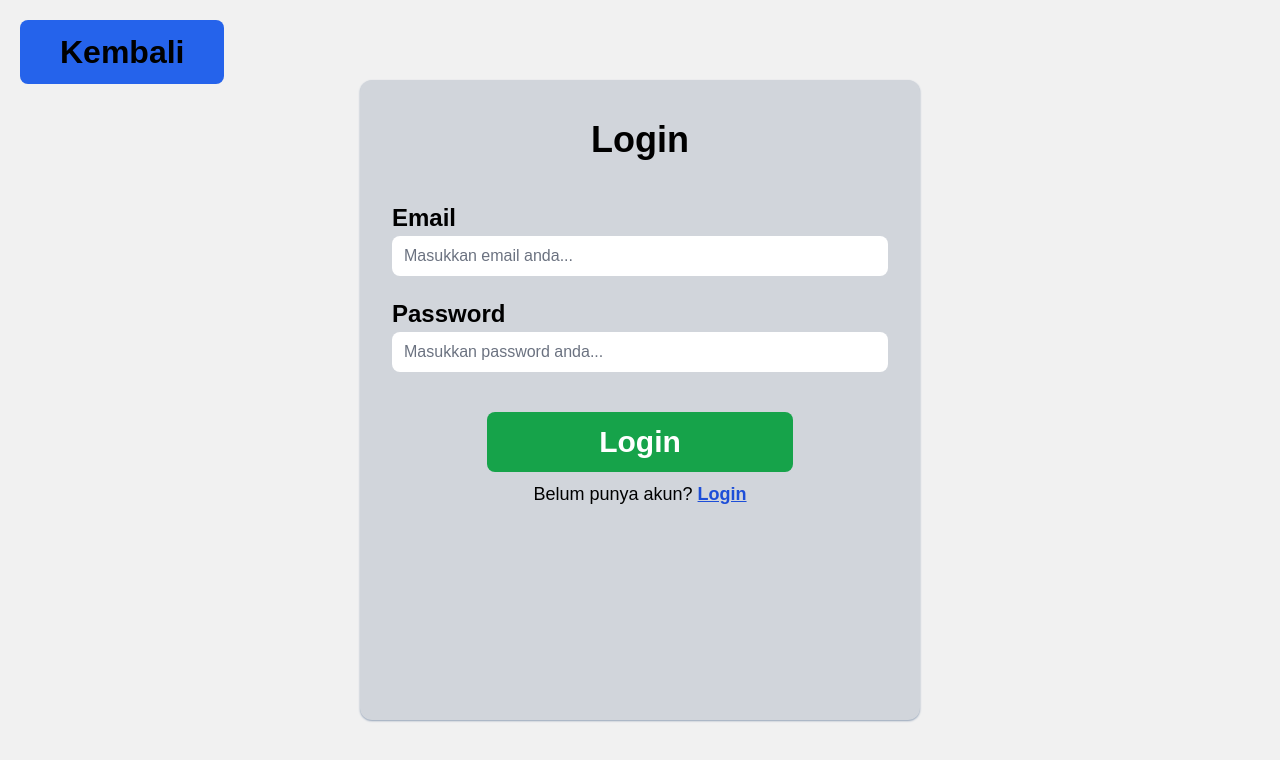
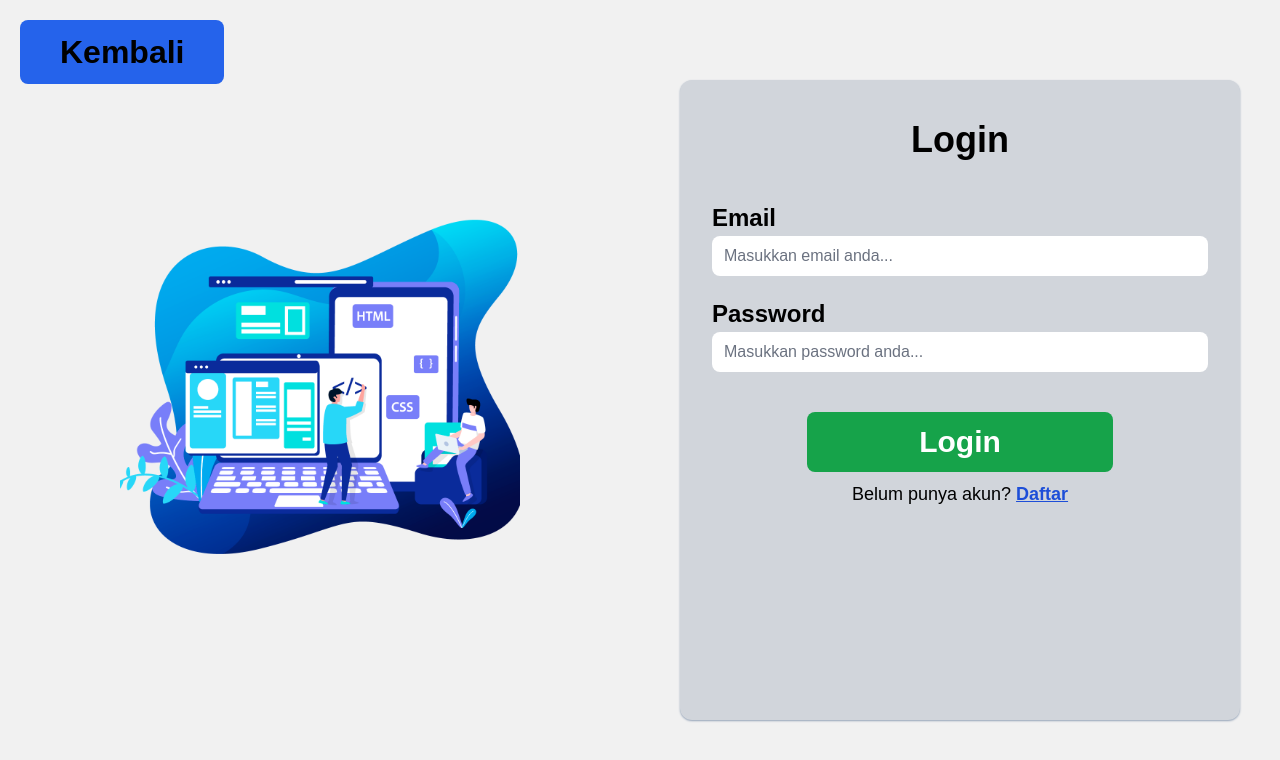
Before and after one commit to Lexh19/test-gema-todo-list-next.js-14, a Next.js app: page /auth/login in a window 1280 px wide. Shown: the top 760 px of the page. Built offline with nearby package versions, Linux system fonts and the light colour scheme; no server answers.

Commit message:
update login, register and about

```diff
--- a/src/components/header.home.jsx
+++ b/src/components/header.home.jsx
@@ -1,18 +1,20 @@
 import Image from "next/image";
+import { useRouter } from "next/router";
+
 
 const HeaderHome = () => {
+  const router = useRouter();
   return (
-    <>
+
         <div className="grid grid-cols-2 px-10">
             <div className="content flex-row items-center pt-20">
                 <p className="text-6xl mb-5 font-semibold">Catat Setiap Langkahmu dengan To do lits!</p>
-                <button className="btn bg-blue-700 text-white py-2 px-5 rounded-xl text-2xl font-semibold hover:bg-blue-500">Mulai Mencatat!</button>
+                <button className="btn bg-blue-700 text-white py-2 px-5 rounded-xl text-2xl font-semibold hover:bg-blue-500" onClick={() => router.push('/auth/register')}>Mulai Mencatat!</button>
             </div>
             <div className="flex justify-end items-center">
                 <Image className="rounded-xl" src={'/todos.png'} alt="Logo_todos" width={400} height={100} />
             </div>
         </div>
-    </>
   );
 };
 
--- a/src/pages/about-us.jsx
+++ b/src/pages/about-us.jsx
@@ -5,12 +5,22 @@ const AboutUsPage = () => {
   return (
     <>
       <Head>
-        <title>Tentang Kami | To do lits</title>
+        <title>Tentang Kami | To do lists</title>
       </Head>
       <LayoutFirst>
         <p className="text-4xl font-bold text-center">Tentang Kami</p>
         <div className="flex justify-center px-10 mt-5">
-            <p className="text-xl">Todos Now adalah platform yang didedikasikan untuk mempermudah pengguna dalam mencatat dan mengatur tugas-tugas sehari-hari secara efisien. Kami percaya bahwa dengan menyederhanakan proses perencanaan dan pelaksanaan tugas-tugas, setiap individu dapat mencapai lebih banyak dalam hidup mereka. <br />Kami menawarkan pengalaman pengguna yang jelas dan mudah dipahami, dengan fokus pada kegunaan dan kecepatan. Tujuan kami bukan hanya menyediakan alat untuk mencatat to-do list, tetapi juga untuk menjadi alat yang dapat diandalkan dalam mengorganisir setiap langkah menuju tujuan. Dengan pendekatan ini, Todos Now membantu memastikan bahwa tidak ada detail kecil pun yang terlewatkan dalam perjalanan pencapaian tujuan pribadi dan profesional Anda. <br />Tim kami terdiri dari individu yang bersemangat dan berpengalaman dalam mengembangkan solusi teknologi yang bermanfaat. Kami berkomitmen untuk terus meningkatkan platform ini agar dapat memenuhi kebutuhan dan harapan pengguna kami dengan baik. Bersama Todos Now, mari rancang masa depan yang lebih teratur dan produktif, langkah demi langkah.</p>
+          <div className="text-xl">
+            <p>
+              To do list adalah platform yang dirancang untuk memudahkan pengguna dalam mencatat dan mengelola tugas harian dengan efisien. Kami percaya bahwa dengan menyederhanakan proses perencanaan dan pelaksanaan, setiap orang dapat mencapai lebih banyak dalam hidup mereka.
+            </p>
+            <p className="mt-4">
+              Dengan antarmuka yang intuitif dan fokus pada kegunaan serta kecepatan, kami tidak hanya menyediakan alat untuk mencatat to-do list, tetapi juga menjadi mitra yang andal dalam mengatur setiap langkah menuju pencapaian tujuan. Todos Now membantu memastikan setiap detail penting diperhatikan dalam perjalanan meraih sukses pribadi maupun profesional.
+            </p>
+            <p className="mt-4">
+              Tim kami terdiri dari individu berpengalaman dan berdedikasi dalam menciptakan solusi teknologi yang bermanfaat. Kami berkomitmen untuk terus mengembangkan platform ini agar selalu memenuhi kebutuhan dan harapan pengguna. Bersama Todos Now, mari wujudkan masa depan yang lebih terorganisir dan produktif, satu langkah pada satu waktu.
+            </p>
+          </div>
         </div>
       </LayoutFirst>
     </>
--- a/src/pages/auth/login.jsx
+++ b/src/pages/auth/login.jsx
@@ -2,6 +2,8 @@ import { useRouter } from "next/router";
 import { useState } from "react";
 import { login } from "@/modules/fetch/auth";
 import Head from "next/head";
+import Image from "next/image";
+
 
 const LoginPage = () => {
   const [email, setEmail] = useState(null);
@@ -11,25 +13,36 @@ const LoginPage = () => {
   const handleSubmit = async (e) => {
     e.preventDefault();
     try {
-      const response = await login(email, password)
-      window.localStorage.setItem("token", response.data)
-      window.alert(response.message)
-      router.push("/todos")
+      const response = await login(email, password);
+      window.localStorage.setItem("token", response.data);
+      window.alert(response.message);
+      router.push("/todos");
     } catch (err) {
-      window.alert(err.message)
+      window.alert(err.message);
     }
   };
+
   return (
     <>
-    <Head>
-      <title>Login | To do lits</title>
-    </Head>
-      <div className="w-full h-screen">
-        <div className="absolute ml-5 mt-5 bg-blue-600 rounded-lg py-2 px-10">
-          <p className="text-back " onClick={() => router.push("/")}>
+      <Head>
+        <title>Login | To do lists</title>
+      </Head>
+      <div className="w-full h-screen grid grid-cols-1 md:grid-cols-2">
+      <div className="absolute ml-5 mt-5 bg-blue-600 rounded-lg py-2 px-10">
+            <p className="text-back" onClick={() => router.push("/")}>
             Kembali
           </p>
         </div>
+        <div className="hidden md:flex justify-center items-center">
+          <Image
+            className="rounded-xl"
+            src={'/login.png'}
+            alt="Login Illustration"
+            width={400} height={100}
+          />
+        </div>
+
+
         <div className="flex justify-center items-center w-full h-screen">
           <div className="card-login bg-gray-300 rounded-xl shadow-sm shadow-slate-400 px-3 py-10">
             <form onSubmit={handleSubmit}>
@@ -40,10 +53,7 @@ const LoginPage = () => {
                   className="w-full h-10 rounded-lg placeholder-gray-500 pl-3"
                   type="email"
                   placeholder="Masukkan email anda..."
-                  onChange={(e) => {
-                    const email = e.target.value;
-                    setEmail(email);
-                  }}
+                  onChange={(e) => setEmail(e.target.value)}
                   required
                 />
                 <p className="text-jdl mt-5">Password</p>
@@ -51,18 +61,24 @@ const LoginPage = () => {
                   className="w-full h-10 rounded-lg placeholder-gray-500 pl-3"
                   type="password"
                   placeholder="Masukkan password anda..."
-                  onChange={(e) => {
-                    const password = e.target.value;
-                    setPassword(password);
-                  }}
+                  onChange={(e) => setPassword(e.target.value)}
                   required
                 />
                 <div className="flex flex-col justify-center items-center mt-10">
                   <button className="btn text-3xl font-bold text-white bg-green-600 rounded-lg py-3 px-28 hover:bg-green-500">
                     Login
                   </button>
-                  <p className="mt-2 text-lg">Belum punya akun? <u className="font-bold text-blue-700 cursor-pointer" onClick={() => router.push("/auth/register")}>Login</u></p>
+                  <p className="mt-2 text-lg">
+                    Belum punya akun?{" "}
+                    <u
+                      className="font-bold text-blue-700 cursor-pointer"
+                      onClick={() => router.push("/auth/register")}
+                    >
+                      Daftar
+                    </u>
+                  </p>
                 </div>
+
               </div>
             </form>
           </div>
--- a/src/pages/auth/register.jsx
+++ b/src/pages/auth/register.jsx
@@ -2,6 +2,8 @@ import { register } from "@/modules/fetch/auth";
 import { useRouter } from "next/router";
 import { useState } from "react";
 import Head from "next/head";
+import Image from "next/image";
+
 
 const RegisterPage = () => {
     const [name, setName] = useState(null)
@@ -25,11 +27,19 @@ const RegisterPage = () => {
     <Head>
       <title>Register | To do lits</title>
     </Head>
-      <div className="w-full h-screen">
+    <div className="w-full h-screen grid grid-cols-1 md:grid-cols-2">
       <div className="absolute ml-5 mt-5 bg-blue-600 rounded-lg py-2 px-10">
             <p className="text-back" onClick={() => router.push("/")}>
             Kembali
           </p>
+        </div>
+        <div className="hidden md:flex justify-center items-center">
+          <Image
+            className="rounded-xl"
+            src={'/registrasi.png'}
+            alt="Regiter Illustration"
+            width={400} height={100}
+          />
         </div>
         <div className="flex justify-center items-center w-full h-screen">
           <div className="card-register bg-gray-300 rounded-xl shadow-sm shadow-slate-400 px-3 py-10">
@@ -93,7 +103,7 @@ const RegisterPage = () => {
             </form>
           </div>
         </div>
-      </div>
+        </div>
     </>
   );
 };
```
Also changed, not shown: public/login.png (added), public/registrasi.png (added).
